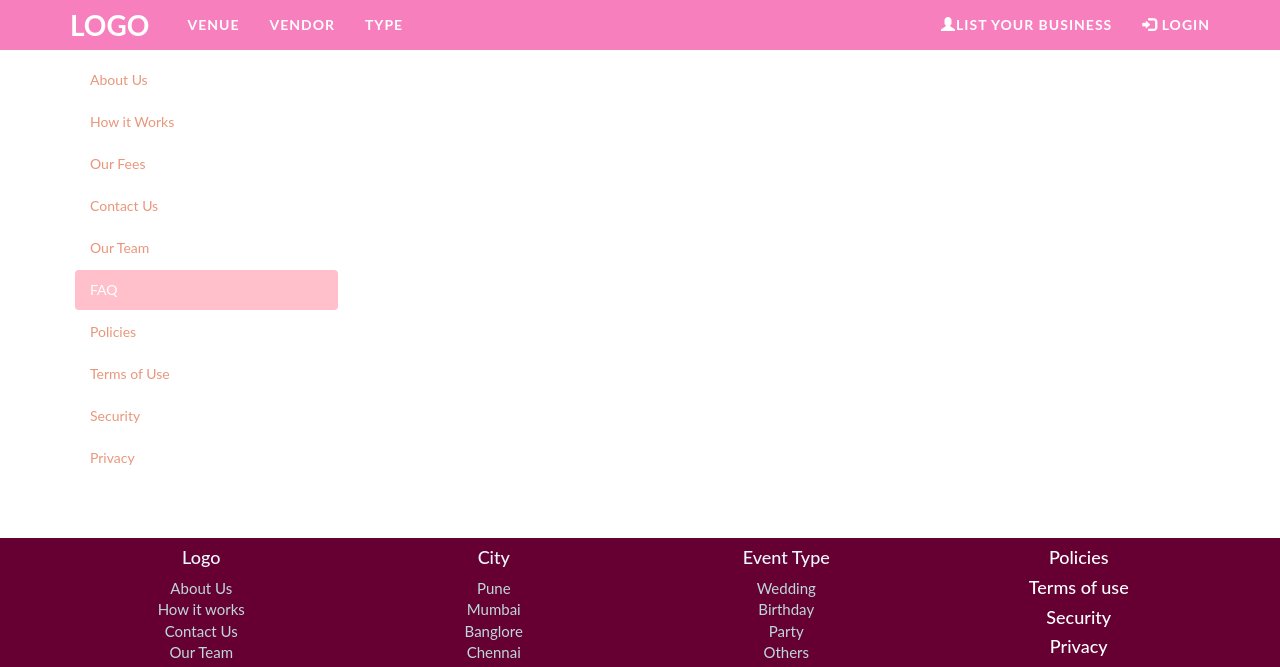
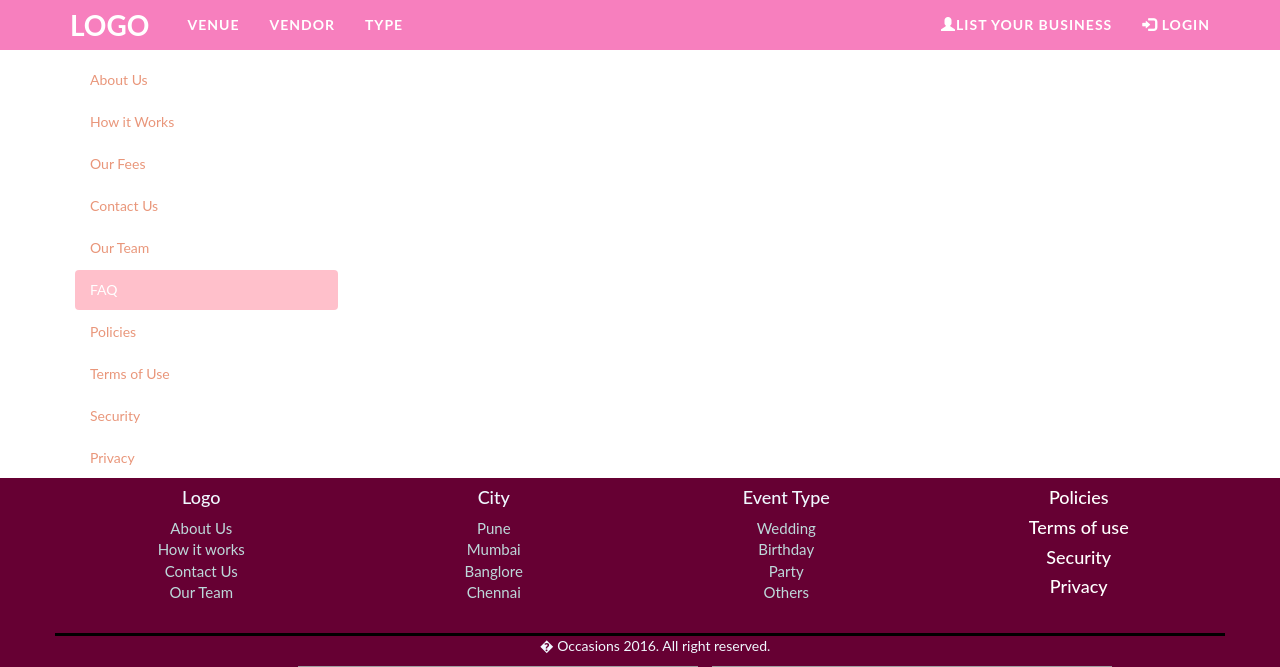
Before and after one commit to sahilrkalra/Occasions, a PHP site: page /faq.html in a window 1280 px wide. Shown: the top 667 px of the page. Run offline with PHP 8.4, Linux system fonts and the light colour scheme; some libraries are stand-ins or nearby versions; grey boxes are pictures that could not be loaded.

Commit message:
Update style.css

```diff
--- a/css/style.css
+++ b/css/style.css
@@ -305,10 +305,6 @@ footer  #link{
     border-bottom: 3px solid black;
 }
 
-#ver-nav{
-padding: 60px;
-}
-
 a:focus, a:hover {
     color: white;
 }
@@ -326,3 +322,20 @@ a {
     color: darksalmon;
     text-decoration: none;
 }
+
+#ver-nav, .form-control {
+width:50%;
+}
+
+#ver-nav,textarea.form-control {
+    width: 70%;
+}
+
+.contact-us,a:hover {
+    color: rgb(247, 127, 190);
+}
+
+#ver-nav{
+padding: 60px;
+padding-bottom:initial;
+}
```
